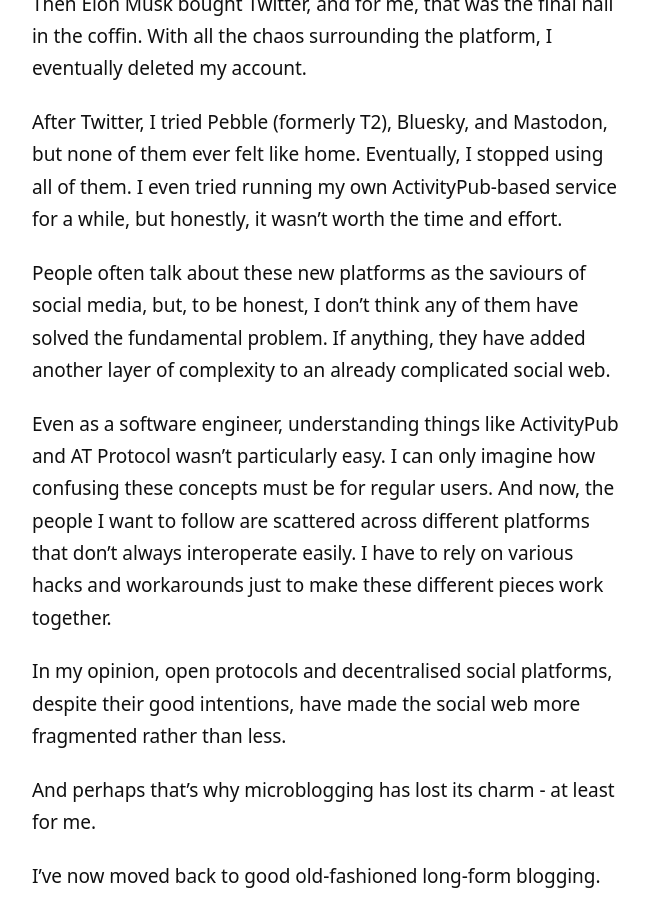
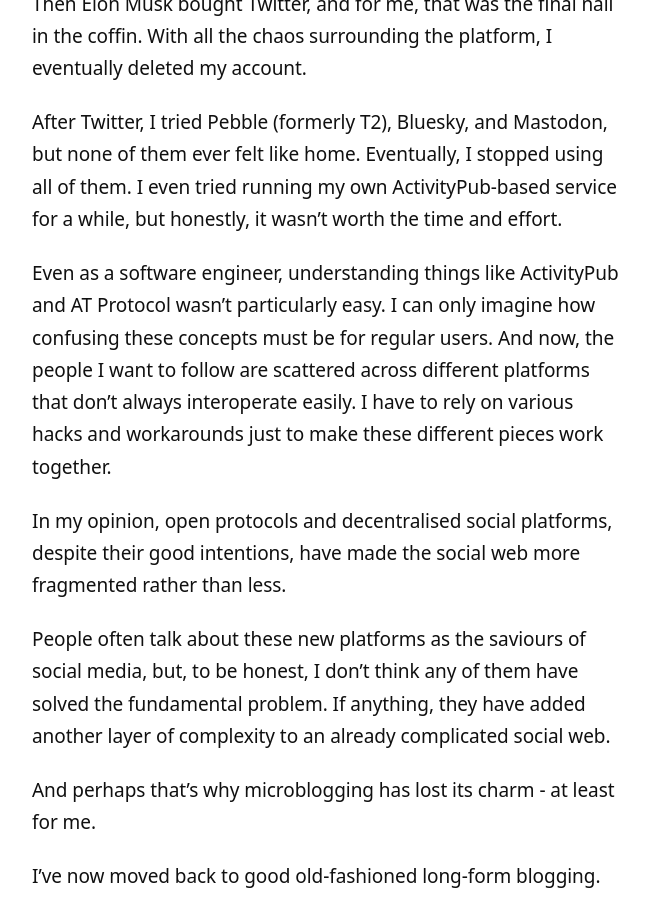
Before and after one commit to vasanthv/vasanthv.github.io, a Jekyll site: the page built from _posts/2026-08-18-microblogging-and-me.md, in a window 1280 px wide and 900 px high, scrolled down 945 px. Shown: the whole window, without its empty margins (312-961 px from the left). Built offline with Jekyll 4.4.1, drawn with Linux system fonts in a browser that asks for light colours; a script that is not in the unit is left out.

```diff
--- a/_posts/2026-08-18-microblogging-and-me.md
+++ b/_posts/2026-08-18-microblogging-and-me.md
@@ -16,11 +16,11 @@ Then Elon Musk bought Twitter, and for me, that was the final nail in the coffin
 
 After Twitter, I tried Pebble (formerly T2), Bluesky, and Mastodon, but none of them ever felt like home. Eventually, I stopped using all of them. I even tried running my own ActivityPub-based service for a while, but honestly, it wasn't worth the time and effort.
 
-People often talk about these new platforms as the saviours of social media, but, to be honest, I don't think any of them have solved the fundamental problem. If anything, they have added another layer of complexity to an already complicated social web.
-
 Even as a software engineer, understanding things like ActivityPub and AT Protocol wasn't particularly easy. I can only imagine how confusing these concepts must be for regular users. And now, the people I want to follow are scattered across different platforms that don't always interoperate easily. I have to rely on various hacks and workarounds just to make these different pieces work together.
 
 In my opinion, open protocols and decentralised social platforms, despite their good intentions, have made the social web more fragmented rather than less.
+
+People often talk about these new platforms as the saviours of social media, but, to be honest, I don't think any of them have solved the fundamental problem. If anything, they have added another layer of complexity to an already complicated social web.
 
 And perhaps that's why microblogging has lost its charm - at least for me.
 
```
